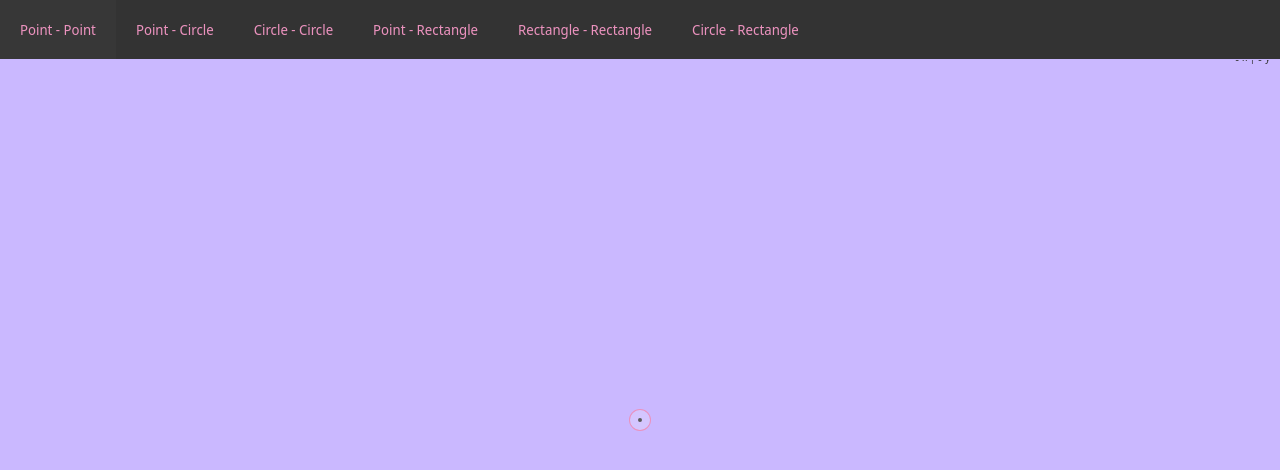
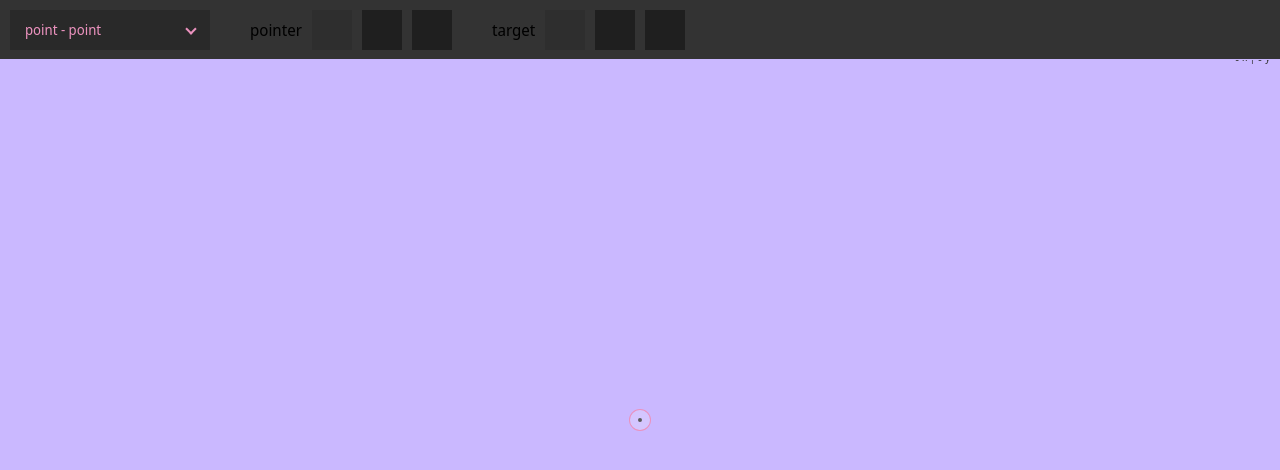
Before and after one commit to vicentelyrio/collisions, a React (Vite) app: page / in a window 1280 px wide. Shown: the top 470 px of the page. Built offline with nearby package versions, Linux system fonts and the light colour scheme.

Commit message:
feat(setup): improving navigation

```diff
--- a/src/App.jsx
+++ b/src/App.jsx
@@ -1,4 +1,4 @@
-import React, { useState } from 'react'
+import React, { useCallback, useState } from 'react'
 
 import { usePointPointCollision } from '@hooks/usePointPointCollision'
 import { usePointCircleCollision } from '@hooks/usePointCircleCollision'
@@ -7,65 +7,141 @@ import { usePointRectangleCollision } from '@hooks/usePointRectangleCollision'
 import { useRectangleRectangleCollision } from '@hooks/useRectangleRectangleCollision'
 import { useCircleRectangleCollision } from '@hooks/useCircleRectangleCollision'
 
-import { Demo, TYPES } from './components/Demo/Demo'
+import { Demo } from './components/Demo/Demo'
 
 import * as Styled from './App.styles'
 
-const DEMO = {
-  pointPoint: {
-    name: 'Point - Point',
-    useCollision: usePointPointCollision,
-    pointer: TYPES.point,
-    target: TYPES.point,
+const TARGETS = {
+  point: 'point',
+  circle: 'circle',
+  rect: 'rect',
+}
+
+const POINTERS = {
+  point: 'point',
+  circle: 'circle',
+  rect: 'rect',
+}
+
+const HOOKS = {
+  [`${POINTERS.point}-${TARGETS.point}`]: usePointPointCollision,
+  [`${POINTERS.point}-${TARGETS.circle}`]: usePointCircleCollision,
+  [`${POINTERS.point}-${TARGETS.rect}`]: usePointRectangleCollision,
+  [`${POINTERS.circle}-${TARGETS.circle}`]: useCircleCircleCollision,
+  [`${POINTERS.circle}-${TARGETS.rect}`]: useCircleRectangleCollision,
+  [`${POINTERS.rect}-${TARGETS.rect}`]: useRectangleRectangleCollision,
+}
+
+const EXAMPLES = [
+  {
+    pointer: POINTERS.point,
+    target: TARGETS.point,
   },
-  pointCircle: {
-    name: 'Point - Circle',
-    useCollision: usePointCircleCollision,
-    pointer: TYPES.point,
-    target: TYPES.circle,
+  {
+    pointer: POINTERS.point,
+    target: TARGETS.circle,
   },
-  circleCircle: {
-    name: 'Circle - Circle',
-    useCollision: useCircleCircleCollision,
-    pointer: TYPES.circle,
-    target: TYPES.circle,
+  {
+    pointer: POINTERS.circle,
+    target: TARGETS.circle,
   },
-  pointRectangle: {
-    name: 'Point - Rectangle',
-    useCollision: usePointRectangleCollision,
-    pointer: TYPES.point,
-    target: TYPES.rect,
+  {
+    pointer: POINTERS.point,
+    target: TARGETS.rect,
   },
-  rectangleRectangle: {
-    name: 'Rectangle - Rectangle',
-    useCollision: useRectangleRectangleCollision,
-    pointer: TYPES.rect,
-    target: TYPES.rect,
+  {
+    pointer: POINTERS.circle,
+    target: TARGETS.rect,
   },
-  circleRectangle: {
-    name: 'Circle - Rectangle',
-    useCollision: useCircleRectangleCollision,
-    pointer: TYPES.circle,
-    target: TYPES.rect,
+  {
+    pointer: POINTERS.rect,
+    target: TARGETS.rect,
   },
+]
+
+const useCollisions = ({ pointer, target }) => {
+  console.log(pointer, target)
+
+  return HOOKS[`${pointer}-${target}`] || HOOKS['point-point']
 }
 
 export const App = () => {
-  const [current, setCurrent] = useState(DEMO.pointPoint)
+  const [current, setCurrent] = useState({
+    pointer: POINTERS.point,
+    target: TARGETS.point,
+  })
+
+  const useCollision = useCollisions({ ...current })
+
+  const onSelect = useCallback(({ pointer, target }) => () => (
+    setCurrent({ pointer, target })
+  ), [setCurrent])
 
   return (
     <Styled.Main>
-      <Styled.List>
-        {Object.values(DEMO).map((content, key) => (
-          <Styled.ListItem
-            key={String(key)}
-            $active={content.name === current.name}
-            onClick={() => setCurrent(content)}
-            children={content.name}
-          />
-        ))}
-      </Styled.List>
-      <Demo {...current} />
+      <Styled.Nav>
+        <Selector
+          options={EXAMPLES}
+          setCurrent={setCurrent}
+          current={current}
+          onSelect={onSelect}
+        />
+        <IconNav
+          label="pointer"
+          options={Object.keys(POINTERS)}
+          setCurrent={setCurrent}
+          current={current}
+          onSelect={onSelect}
+        />
+        <IconNav
+          label="target"
+          options={Object.keys(TARGETS)}
+          setCurrent={setCurrent}
+          current={current}
+          onSelect={onSelect}
+        />
+      </Styled.Nav>
+      <Demo
+        {...current}
+        useCollision={useCollision}
+      />
     </Styled.Main>
   )
 }
+
+const Selector = ({ options, current, onSelect }) => {
+  const [opened, setOpened] = useState(false)
+  const onToggle = useCallback(() => setOpened(!opened), [opened])
+
+  return (
+    <Styled.Selector onClick={onToggle}>
+      <Styled.SelectorLabel children={`${current.pointer} - ${current.target}`} />
+      {opened && (
+        <Styled.SelectorSubmenu>
+          {options.map(({ pointer, target }) => (
+            <Styled.SelectorLabel
+              key={`${pointer}-${target}`}
+              children={`${pointer} - ${target}`}
+              selected={current.pointer === pointer && current.target === target}
+              onClick={onSelect({ pointer, target })}
+            />
+          ))}
+        </Styled.SelectorSubmenu>
+      )}
+    </Styled.Selector>
+  )
+}
+
+const IconNav = ({ options, label, current, onSelect }) => (
+  <Styled.IconNav>
+    <Styled.IconNavLabel children={label} />
+    {options.map((type) => (
+      <Styled.IconNavIcon
+        key={type}
+        icon={type}
+        selected={current[label] === type}
+        onClick={onSelect({ ...current, [label]: type })}
+      />
+    ))}
+  </Styled.IconNav>
+)
--- a/src/App.styles.js
+++ b/src/App.styles.js
@@ -9,31 +9,108 @@ export const Main = styled.main`
   bottom: 0;
   overflow-x: hidden;
   overflow-y: auto;
+  display: flex;
+  flex-flow: column nowrap;
+  justify-content: stretch;
 `
 
-export const List = styled.ul`
+export const Nav = styled.nav`
   background-color: ${({ theme }) => theme.colors.gray};
   border-bottom: ${({ theme }) => theme.colors.purple} 1px solid;
+  box-sizing: border-box;
+  height: 60px;
   display: flex;
   flex-flow: row nowrap;
-  position: fixed;
-  top: 0;
-  left: 0;
-  right: 0;
+  flex: 0 0 auto;
+  padding: 10px;
   z-index: ${({ theme }) => theme.zIndex.base + 2};
 `
 
-export const ListItem = styled.li`
+export const Selector = styled.div`
+  background-color: rgba(0, 0, 0, .2);
   color: ${({ theme }) => theme.colors.pink};
+  min-width: 200px;
+  height: 40px;
+  font-size: 14px;
+  display: flex;
+  position: relative;
+
+  &:focus {
+    background-color: rgba(0, 0, 0, .3);
+  }
+
+  &:hover {
+    background-color: rgba(0, 0, 0, .4);
+  }
+
+  &:after {
+    border: ${({ theme }) => theme.colors.pink} solid;
+    border-width: 0 2px 2px 0;
+    content: "";
+    width: 8px;
+    height: 8px;
+    transform: rotate(45deg);
+    position: absolute;
+    top: 15px;
+    right: 15px;
+    margin: auto;
+    z-index: ${({ theme }) => theme.zIndex.base + 1};
+  }
+`
+
+export const SelectorSubmenu = styled.div`
+  background-color: ${({ theme }) => theme.colors.gray};
+  box-shadow: rgba(0, 0, 0, .1) 3px 0 5px;
+  position: absolute;
+  display: flex;
+  flex-flow: column nowrap;
+  top: 100%;
+  left: 0;
+  right: 0;
+`
+
+export const SelectorLabel = styled.label`
+  width: 100%;
+  padding: 10px 15px;
   cursor: pointer;
-  font-size: 14px;
-  padding: 20px 20px;
 
-  ${({ $active }) => $active && `
+  ${({ selected, theme }) => selected && `
     background-color: rgba(0, 0, 0, .1);
+    pointer-events: none;
+    cursor: default;
+    color: ${theme.colors.purple};
   `}
 
   &:hover {
-    background-color: rgba(255, 255, 255, .02);
+    background-color: rgba(0, 0, 0, .5);
   }
 `
+
+export const IconNav = styled.div`
+  display: flex;
+  flex-flow: row nowrap;
+  margin-left: 40px;
+`
+
+export const IconNavLabel = styled.p`
+  line-height: 40px;
+`
+
+export const IconNavIcon = styled.div`
+  width: 40px;
+  height: 40px;
+  cursor: pointer;
+  background-color: rgba(0, 0, 0, .4);
+  margin-left: 10px;
+
+  ${({ selected, theme }) => selected && `
+    background-color: rgba(0, 0, 0, .1);
+    pointer-events: none;
+    cursor: default;
+    color: ${theme.colors.purple};
+  `}
+
+  &:hover {
+    background-color: rgba(0, 0, 0, .5);
+  }
+`
--- a/src/components/Demo/Demo.jsx
+++ b/src/components/Demo/Demo.jsx
@@ -27,7 +27,7 @@ export const Demo = ({ useCollision, pointer, target }) => {
   const pointerRef = useRef(null)
   const targetRef = useRef(null)
 
-  const { collided } = useCollision(pointerRef, targetRef)
+  const { collided } = useCollision(pointerRef.current, targetRef.current)
   const [pointerPosition, setElementPosition] = useState({})
   const [coord, setCoords] = useState({ x: 0, y: 0 })
 
@@ -48,8 +48,8 @@ export const Demo = ({ useCollision, pointer, target }) => {
     })
   }, [])
 
-  const Pointer = useMemo(() => POINTER[pointer], [pointer])
-  const Target = useMemo(() => TARGET[target], [target])
+  const Pointer = useMemo(() => POINTER[pointer] || POINTER.point, [pointer])
+  const Target = useMemo(() => TARGET[target] || TARGET.point, [target])
 
   return (
     <Styled.Demo ref={containerRef} onMouseMove={onMouseMove} $collided={collided}>
--- a/src/hooks/useCircleCircleCollision.js
+++ b/src/hooks/useCircleCircleCollision.js
@@ -1,14 +1,14 @@
 import { getCircleBounds, getHypotenuse } from '@hooks/helpers'
 
-export const useCircleCircleCollision = (pointer, target) => {
-  const [ex, ey, er] = getCircleBounds(pointer.current)
-  const [tx, ty, tr] = getCircleBounds(target.current)
+export const useCircleCircleCollision = (circleA, circleB) => {
+  const [circleAX, circleAY, circleARadius] = getCircleBounds(circleA)
+  const [circleBX, circleBY, circleBRadius] = getCircleBounds(circleB)
 
-  const distX = ex - tx
-  const distY = ey - ty
+  const distX = circleAX - circleBX
+  const distY = circleAY - circleBY
   const distance = getHypotenuse(distX, distY)
 
   return {
-    collided: distance <= er + tr
+    collided: distance <= circleARadius + circleBRadius
   }
 }
--- a/src/hooks/usePointCircleCollision.js
+++ b/src/hooks/usePointCircleCollision.js
@@ -1,14 +1,14 @@
 import { getRectBounds, getCircleBounds, getHypotenuse } from '@hooks/helpers'
 
-export const usePointCircleCollision = (pointer, target) => {
-  const [ex, ey] = getRectBounds(pointer.current)
-  const [tx, ty, tr] = getCircleBounds(target.current)
+export const usePointCircleCollision = (point, circle) => {
+  const [pointX, pointY] = getRectBounds(point)
+  const [circleX, circleY, circleRadius] = getCircleBounds(circle)
 
-  const distX = ex - tx
-  const distY = ey - ty
+  const distX = pointX - circleX
+  const distY = pointY - circleY
   const distance = getHypotenuse(distX, distY)
 
   return {
-    collided: distance <= tr
+    collided: distance <= circleRadius
   }
 }
--- a/src/hooks/usePointPointCollision.js
+++ b/src/hooks/usePointPointCollision.js
@@ -1,10 +1,10 @@
 import { getRectBounds } from '@hooks/helpers'
 
-export const usePointPointCollision = (pointer, target) => {
-  const [ex, ey] = getRectBounds(pointer.current)
-  const [tx, ty] = getRectBounds(target.current)
+export const usePointPointCollision = (pointA, pointB) => {
+  const [pointAX, pointAY] = getRectBounds(pointA)
+  const [pointBX, pointBY] = getRectBounds(pointB)
 
   return {
-    collided: ex === tx && ey === ty
+    collided: pointAX === pointBX && pointAY === pointBY
   }
 }
--- a/src/hooks/usePointRectangleCollision.js
+++ b/src/hooks/usePointRectangleCollision.js
@@ -1,13 +1,13 @@
 import { getRectBounds } from '@hooks/helpers'
 
-export const usePointRectangleCollision = (pointer, target) => {
-  const [ex, ey] = getRectBounds(pointer.current)
-  const [tx, ty, tw, th] = getRectBounds(target.current)
+export const usePointRectangleCollision = (point, rect) => {
+  const [pointX, pointY] = getRectBounds(point)
+  const [rectX, rectY, rectWidth, rectHeight] = getRectBounds(rect)
 
   return {
-    collided: ex >= tx
-      && ex <= tx + tw
-      && ey >= ty
-      && ey <= ty + th
+    collided: pointX >= rectX
+      && pointX <= rectX + rectWidth
+      && pointY >= rectY
+      && pointY <= rectY + rectHeight
   }
 }
--- a/src/hooks/useRectangleRectangleCollision.js
+++ b/src/hooks/useRectangleRectangleCollision.js
@@ -1,13 +1,13 @@
 import { getRectBounds } from '@hooks/helpers'
 
-export const useRectangleRectangleCollision = (pointer, target) => {
-  const [ex, ey, ew, eh] = getRectBounds(pointer.current)
-  const [tx, ty, tw, th] = getRectBounds(target.current)
+export const useRectangleRectangleCollision = (rectA, rectB) => {
+  const [rectAX, rectAY, rectAWidth, rectAHeight] = getRectBounds(rectA)
+  const [rectBX, rectBY, rectBWidth, rectBHeight] = getRectBounds(rectB)
 
   return {
-    collided: ex + ew >= tx
-      && ex <= tx + tw
-      && ey + eh >= ty
-      && ey <= ty + th
+    collided: rectAX + rectAWidth >= rectBX
+      && rectAX <= rectBX + rectBWidth
+      && rectAY + rectAHeight >= rectBY
+      && rectAY <= rectBY + rectBHeight
   }
 }
```
Also changed, not shown: src/hooks/useCircleRectangleCollision.js (+8 -8 lines).
